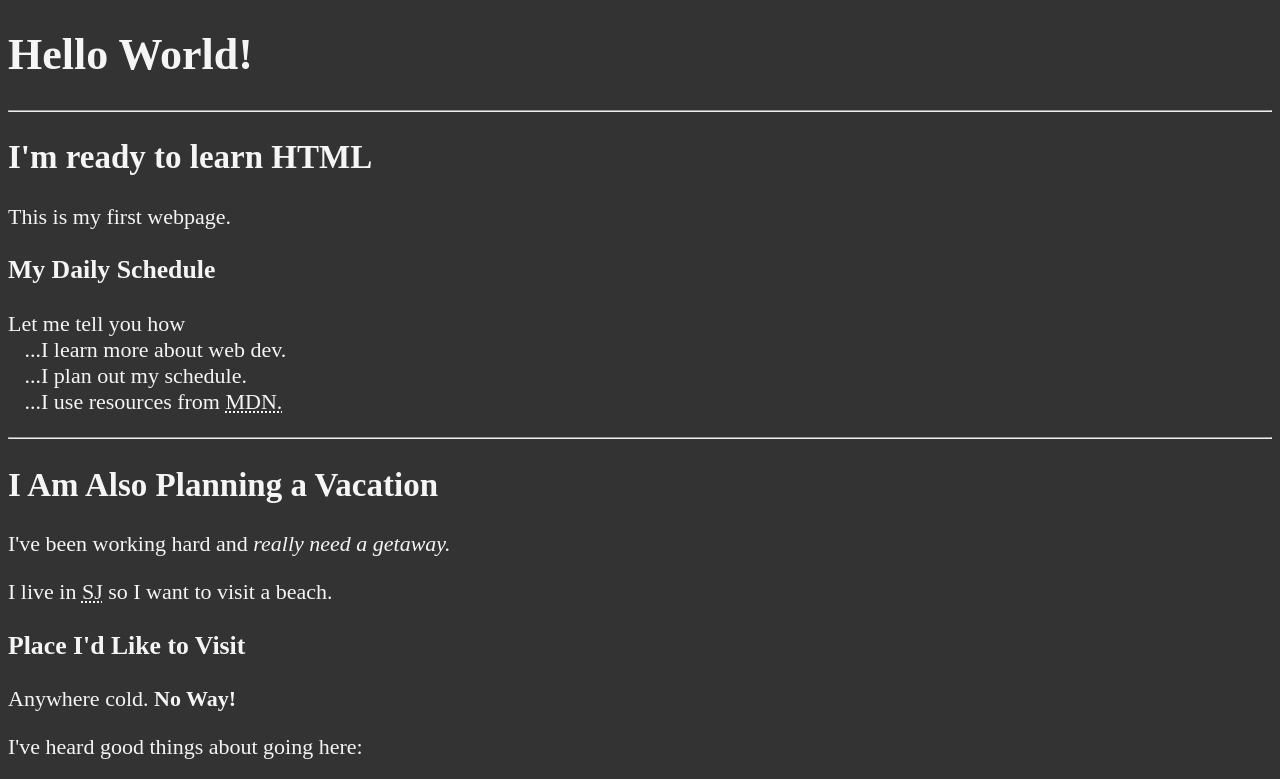
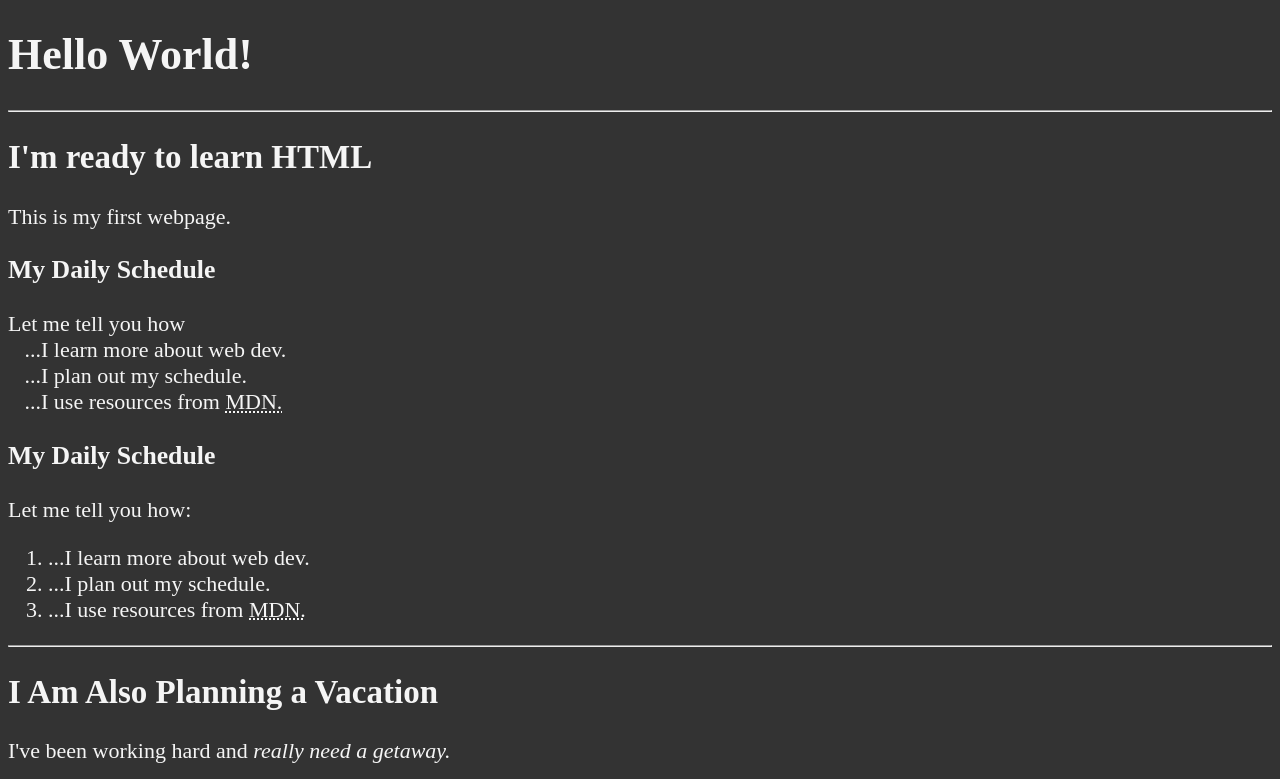
Before and after one commit to Cardenasfelix/HTML-01-Course, a plain HTML site: page index.html in a window 1280 px wide. Shown: the top 779 px of the page. Drawn offline with Linux system fonts and the light colour scheme.

Commit message:
Lessons With List Types

```diff
--- a/index.html
+++ b/index.html
@@ -17,13 +17,21 @@
 
         <h2>I'm ready to learn HTML</h2>
         <p>This is my first webpage.</p>
-
+                <!--The code below is the original created as an example from beginner lessons-->
         <h3>My Daily Schedule</h3>
         <p>Let me tell you how
             <br>&nbsp;&nbsp;&nbsp;...I learn more about web dev.
             <br>&nbsp;&nbsp;&nbsp;...I plan out my schedule.
             <br>&nbsp;&nbsp;&nbsp;...I use resources from <abbr title="Mozilla Developer Network">MDN.</abbr>
         </p>
+                <!--The following code was created for Listing purposes which is part of the lesson.-->
+        <h3>My Daily Schedule</h3>
+        <p>Let me tell you how:</p>
+        <ol>
+            <li>...I learn more about web dev.</li>
+            <li>...I plan out my schedule.</li>
+            <li>...I use resources from <abbr title="Mozilla Developer Network">MDN.</abbr></li>
+        </ol>
 
         <hr>
 
```
